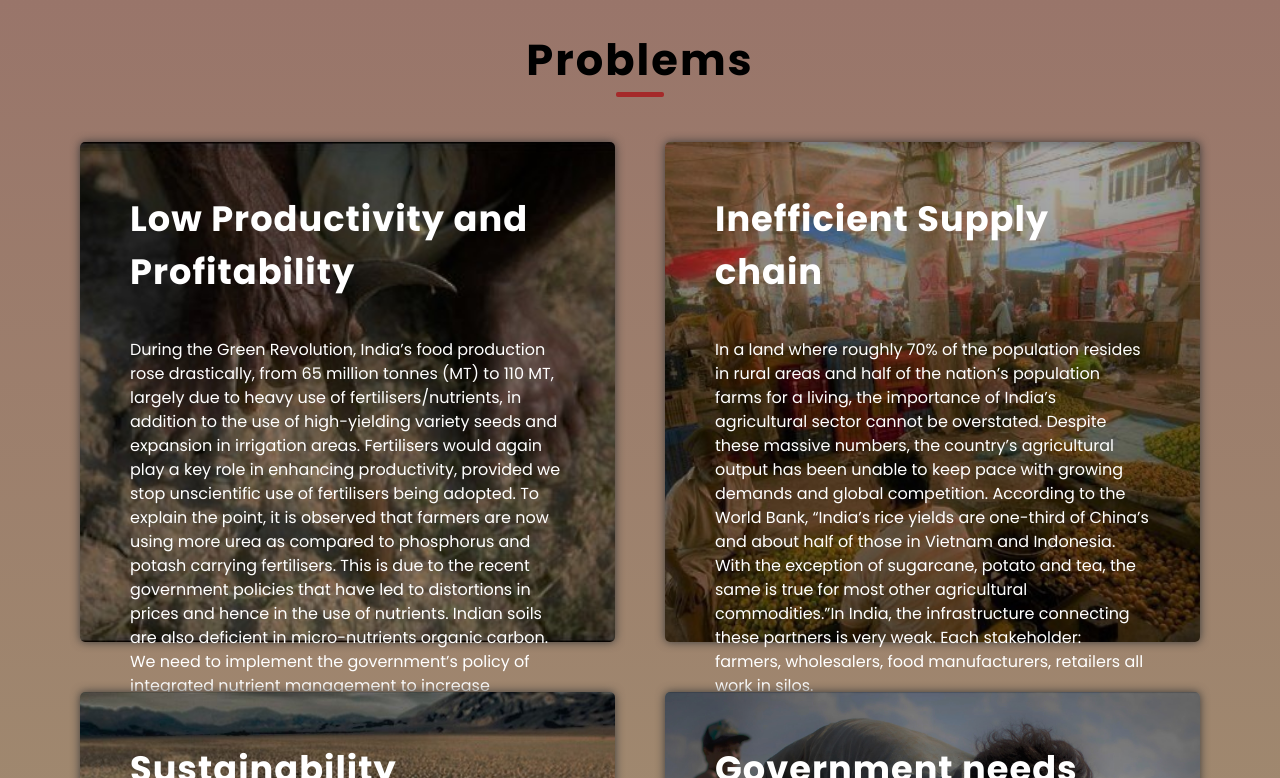
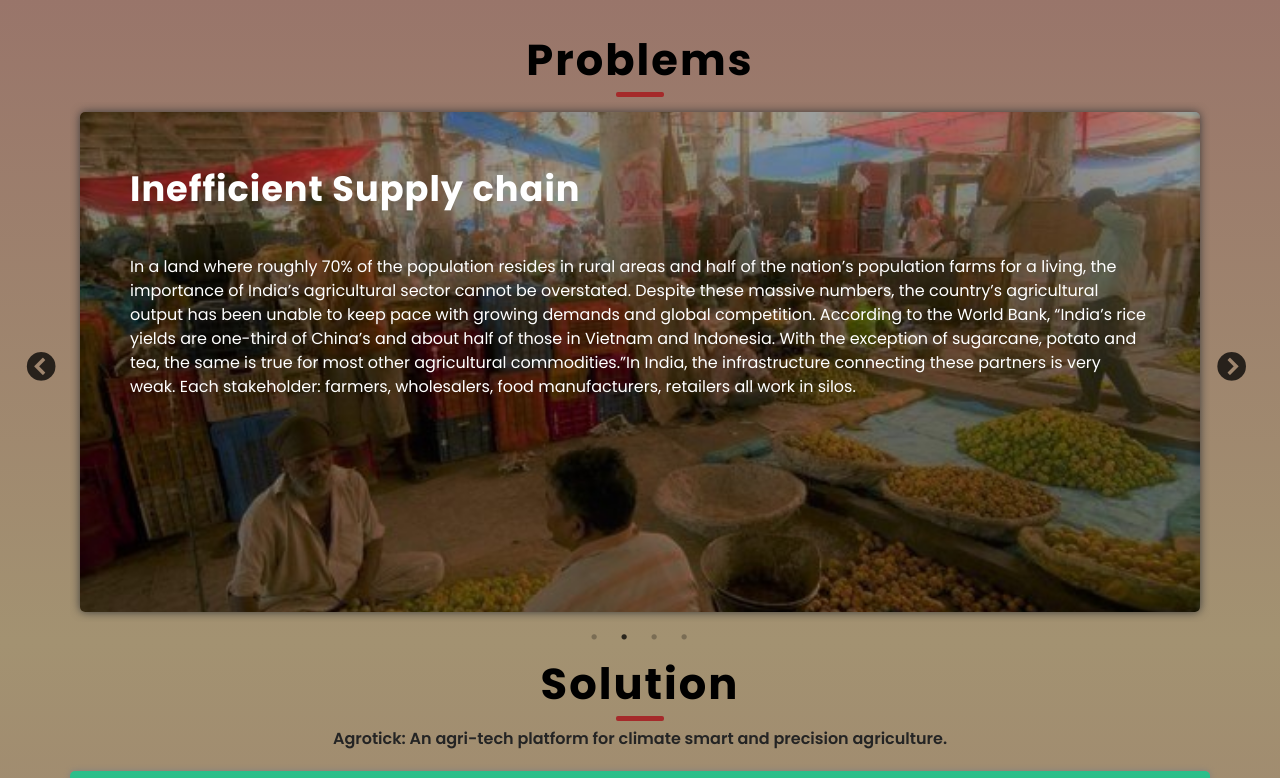
Before and after one commit to soft-coded/sos-at, a React (Create React App) app: page / in a window 1280 px wide. Shown: the part 802-1580 px from the top of the page. Built offline with nearby package versions, Linux system fonts and the light colour scheme.

Commit message:
Re-add carousel

```diff
--- a/src/sections/problem/problem.scss
+++ b/src/sections/problem/problem.scss
@@ -6,17 +6,6 @@
 
 	@media (max-width: $mobile-width-1) {
 		padding-bottom: 50px;
-	}
-
-	.grid {
-		display: grid;
-		margin-top: 30px;
-		grid-template-columns: repeat(auto-fit, minmax(500px, 1fr));
-		gap: 30px;
-
-		@media (max-width: $mobile-width-1) {
-			grid-template-columns: repeat(auto-fit, minmax(300px, 1fr));
-		}
 	}
 
 	.research-item {
@@ -29,7 +18,10 @@
 		@media (max-width: $mobile-width-1) {
 			padding: 20px;
 			margin: 10px;
-			height: unset;
+		}
+
+		@media (max-width: $mobile-width-2) {
+			height: 600px;
 		}
 
 		h1 {
--- a/src/sections/problem/problem.tsx
+++ b/src/sections/problem/problem.tsx
@@ -1,7 +1,19 @@
+import Slider from "react-slick";
+
 import data from "../../data/research";
 import "./problem.scss";
 import SectionHeader from "../../components/section-header/SectionHeader";
 import vars from "../../variables";
+
+const sliderSettings = {
+	dots: true,
+	adaptiveHeight: false,
+	infinite: true,
+	autoplay: true,
+	autoplaySpeed: 5000,
+	pauseOnHover: true,
+	arrows: !vars.matchWidth(vars.tabletWidth)
+};
 
 function getContent(content: string) {
 	if (vars.matchWidth(vars.tabletWidth)) return content.substr(0, 500) + "...";
@@ -15,7 +27,7 @@ export default function Research() {
 				<SectionHeader>
 					<h1>Problems</h1>
 				</SectionHeader>
-				<div className="grid">
+				<Slider {...sliderSettings} className="slider">
 					{data.map(details => {
 						const cont = getContent(details.content);
 						return (
@@ -34,7 +46,7 @@ export default function Research() {
 							</div>
 						);
 					})}
-				</div>
+				</Slider>
 			</div>
 		</section>
 	);
```
